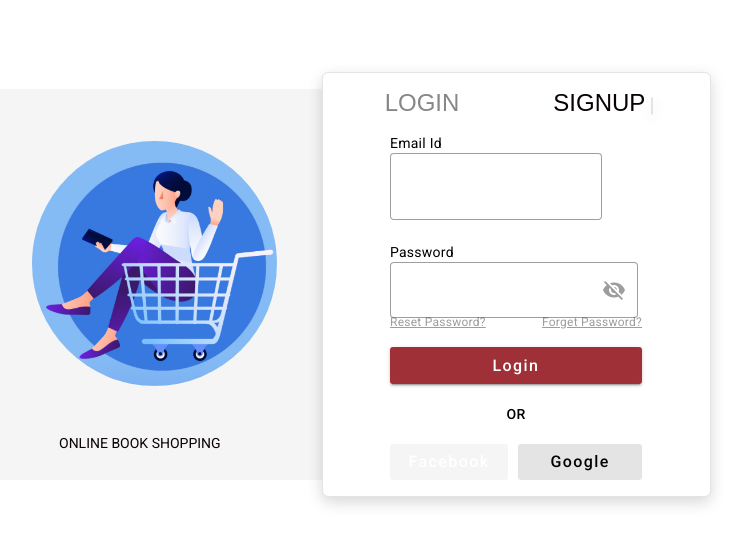
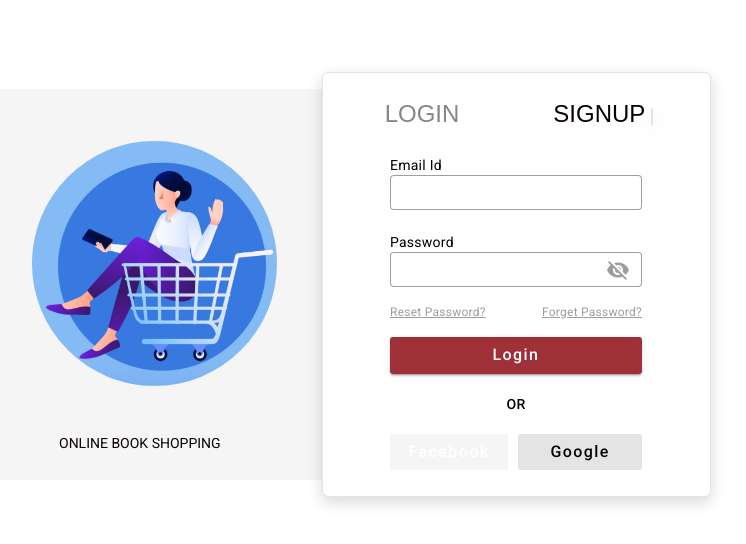
Before and after one commit to Vidhya100/BookStore_FrontEnd, an Angular app: page /registerLogin in a window 1280 px wide. Both pictures are taken after a click on the button "LOGIN". Shown: the top 544 px of the page, without its empty margins (392-1138 px from the left). Built offline with nearby package versions, Linux system fonts and the light colour scheme.

Commit message:
applied css

```diff
--- a/src/app/components/login/login.component.html
+++ b/src/app/components/login/login.component.html
@@ -17,12 +17,12 @@
             </div>
         </div>
 
-        <form [formGroup]="loginForm" (ngSubmit)="onSubmit()">
+        <form [formGroup]="loginForm" (ngSubmit)="onSubmit()" class="formcontainer">
 
             <div class="emaiId" fxLayout="column" fxLayoutAlign="start start" >
                 <mat-label>Email Id</mat-label>
-                <mat-form-field appearance="outline">
-                    <input matInput type="email" formControlName="email" class="emailInput"  style="height:35px;width:252px;">
+                <mat-form-field appearance="outline" >
+                    <input matInput type="email" formControlName="email" class="emailInput"  >
                     <mat-error>Enter valid email</mat-error>
                 </mat-form-field>
             </div>
--- a/src/app/components/login/login.component.scss
+++ b/src/app/components/login/login.component.scss
@@ -148,25 +148,38 @@ mat-error {
     height: 37px;
     width:292px;
   }
+  mat-form-field{
+    width: 100%;
+  }
 
-  // ::ng-deep .mat-form-field-flex {
-  //   height: 45px !important;
-  //   margin-top: 0px !important;
-  //   align-items: center !important;
-  // }
-//    ::ng-deep .mat-form-field-wrapper{
-//      padding: 0px;
-//    }
+   ::ng-deep .mat-mdc-text-field-wrapper {
+      height: 35px !important;
+      margin-top: 0px !important;
+     align-items: center !important;
+   }
+  // ::ng-deep .mat-form-field-wrapper{
+  //    padding: 0px;
+  //  }
 //   // input.mat-input-element {
 //   //   margin-bottom: 8px;
 //   // }
 
-//   .emaiId{
-//     height:35px;
-//     width:252px;
-//   }
+    // .emaiId{
+    //   height:55px;
+    //  width:252px;
+    //  border:1px solid black;
+    // }
 
 //   ::ng-deep .mat-mdc-text-field-wrapper {
 //     height: 35px;
 //     flex: 252px;
 // }
+
+// ::ng-deep  {
+//   height: 46px !important;
+//   width: 100% !important;
+//   border: 1px solid black;}
+
+  // .formcontainer{
+  //   width:100%;
+  // }
--- a/src/app/components/register-login/register-login.component.scss
+++ b/src/app/components/register-login/register-login.component.scss
@@ -81,7 +81,15 @@ border-radius: 21px;
     color: white;
     font-weight: 500;
   }
+  mat-form-field{
+    width: 100%;
+  }
 
+   ::ng-deep .mat-mdc-text-field-wrapper {
+      height: 35px !important;
+      margin-top: 0px !important;
+     align-items: center !important;
+   }
  /* input{
     width: 252px;
 height: 35px;
```
